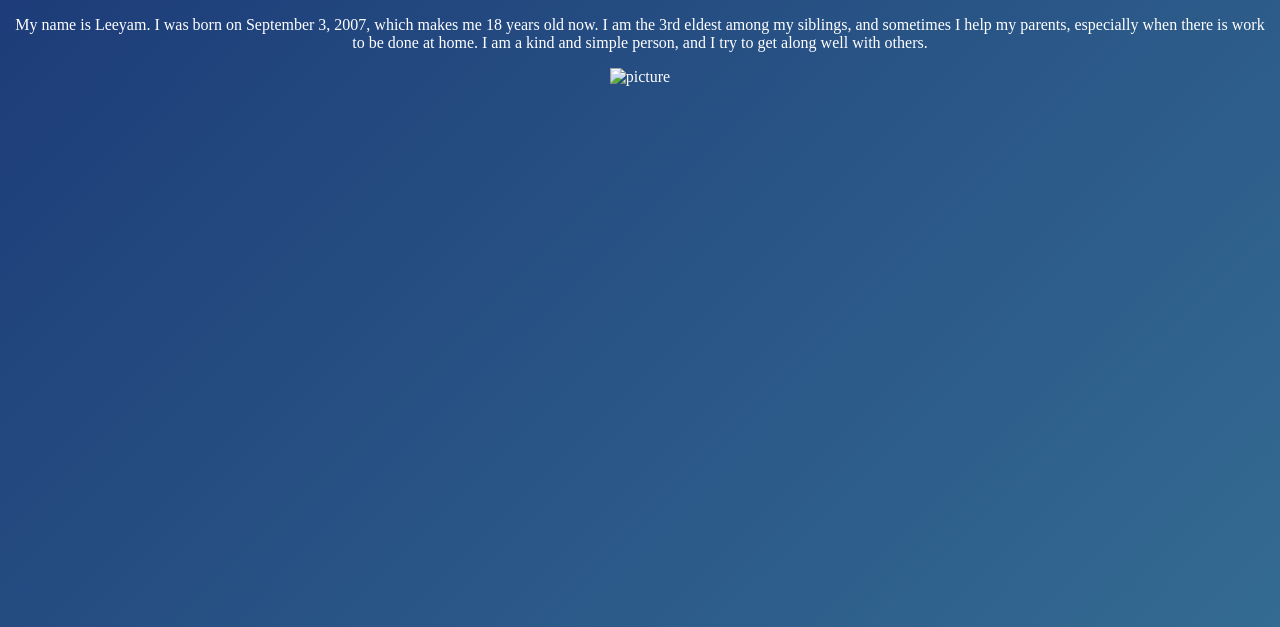
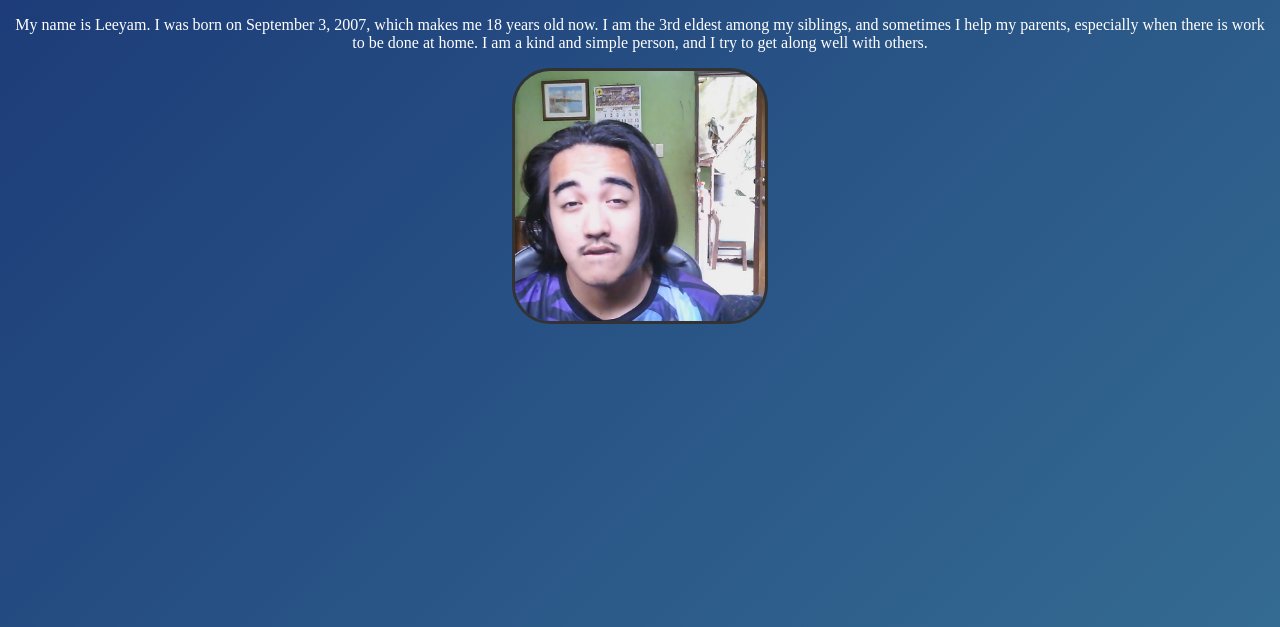
Before and after one commit to leeyamdraketaluyan-crypto/webtech, a plain HTML site: page portfolio.html in a window 1280 px wide. Shown: the part 173-800 px from the top of the page. Drawn offline with Linux system fonts and the light colour scheme.

Commit message:
second commit

```diff
--- a/portfolio.html
+++ b/portfolio.html
@@ -61,6 +61,15 @@
             font-family: Arial, Helvetica, sans-serif;
             color: black;
         }
+         img{
+            width: 250px;
+            height: 250px;
+            object-fit: cover;
+            border-radius: 15%;
+            border: 3px solid #333;
+
+        }
+
      </style>
     <!-- ang aking header -->
      <center>
@@ -84,7 +93,12 @@
         </ul>
       </nav>
       <center>
-      <img src="../emmet-laboratory/images/leeyam.jpg" alt="picture">
+        <div>
+            <img src="/images/leeyam.jpg" alt="picture" width="250"
+            onmouseover="this.style. transform='scale(2)'"
+            onmouseout="this.style. transform='scale(1)'"
+            style="transition: transform 0.3s; cursor: pointer;">
+        </div>
       </center>
 </body>
 </html>
```
Also changed, not shown: about.html (+1 -1 lines), skills.html (+4 -4 lines), Galingn.txt (added).
